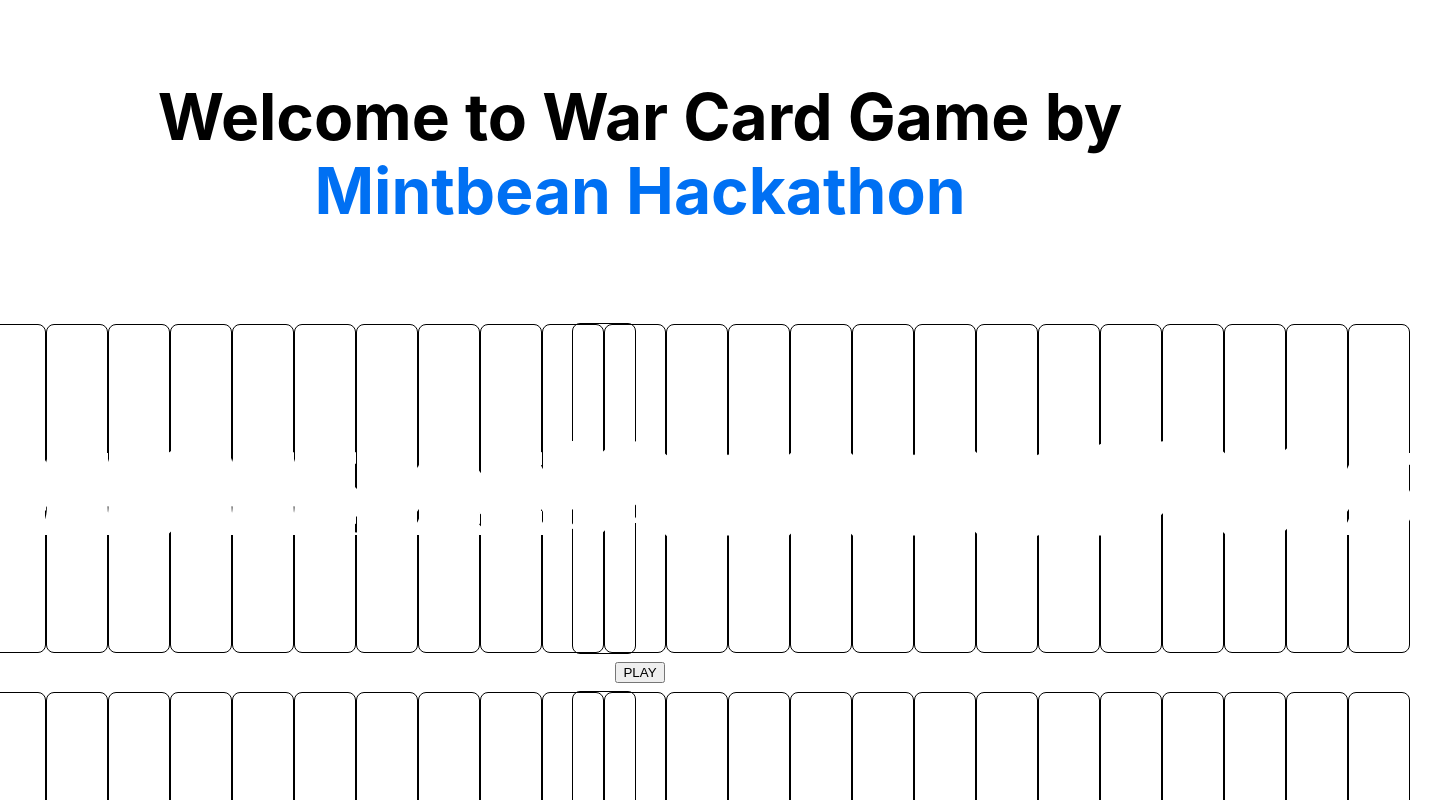
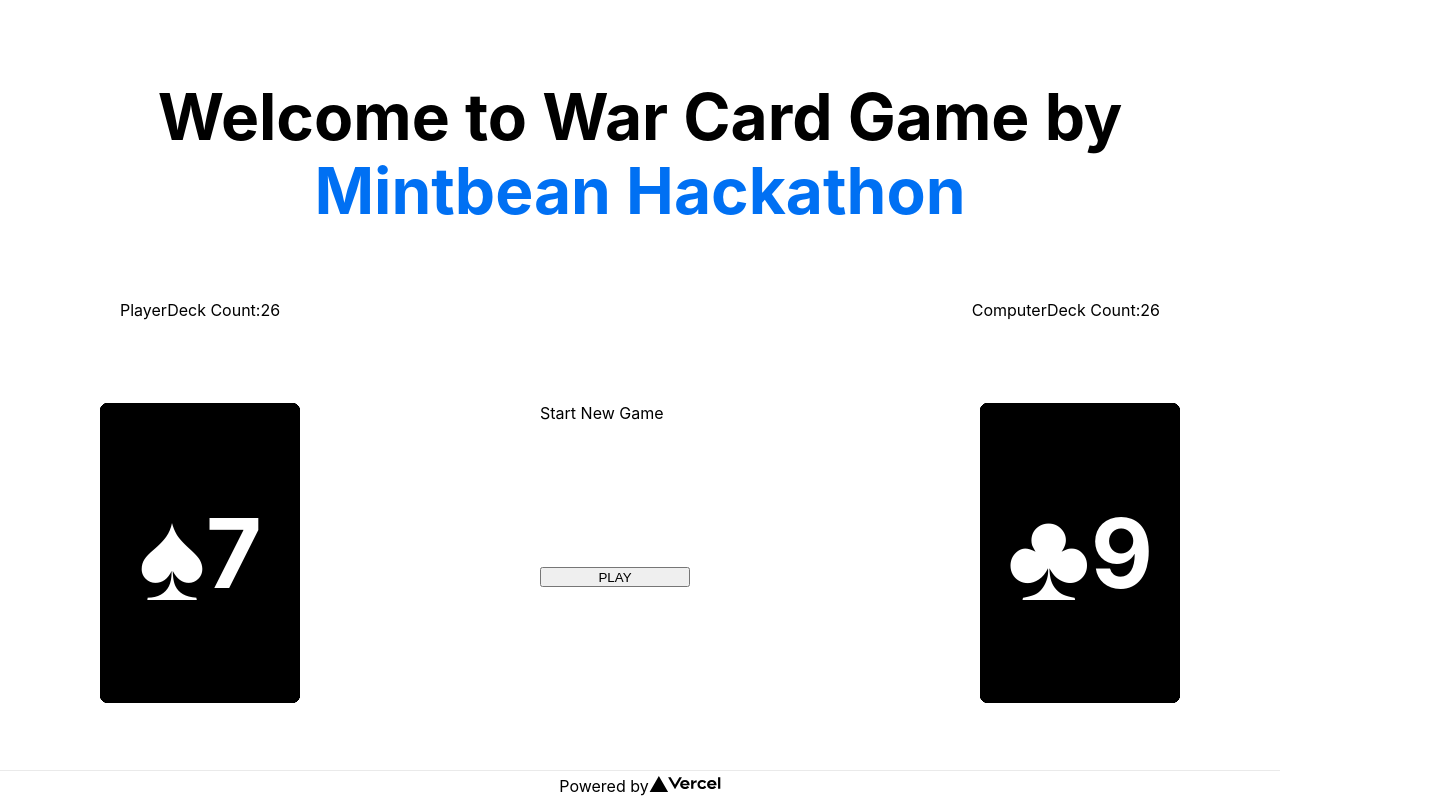
Before and after one commit to bhattibytes/thegameofwar, a Next.js app in the folder war-card-game/: page / in a window 1280 px wide. Shown: the top 800 px of the page, 1452 px wide, since content can reach past the window. Built offline with nearby package versions, Linux system fonts and the light colour scheme.

Commit message:
Implement - WarCardGame Logic and update CSS

```diff
--- a/war-card-game/components/Deck.js
+++ b/war-card-game/components/Deck.js
@@ -18,16 +18,18 @@
   Q: 12,
   K: 13,
   A: 14
-}
+};
+let playerWarArr = [];
+let computerWarArr = [];
 
-let inRound, stop, warTime
+let inRound, stop;
 
 function freshDeck () {
   return SUITS.flatMap(suit => {
     return VALUES.map((value) => {
-      return <Card suit={suit} value={value}/>
-    })
-  })
+      return <Card suit={suit} value={value} key={Math.random()}/>
+    });
+  });
 }
 
 class Deck extends React.Component {
@@ -41,12 +43,16 @@
     this.updateDeckCount = this.updateDeckCount.bind(this);
     this.isRoundWinner = this.isRoundWinner.bind(this);
     this.isGameOver = this.isGameOver.bind(this);
+    this.startGame = this.startGame.bind(this);
     this.state = {
-      play: '',
+      play: 'Start New Game',
+      warTime: false,
       playerDeck: [],
+      playerWar: [],
+      savePlayerCard: {},
       computerDeck: [],
-      playerWar: [],
       computerWar: [],
+      saveComputerCard: {},
       playerCardSlot: <div></div>,
       computerCardSlot: <div></div>,
       playerDeckElement: <div></div>,
@@ -57,31 +63,33 @@
   }
 
   componentDidMount() {
-    var newDeck = new Deck
+    let newDeck = new Deck;
+    this.shuffleDeck(newDeck);
     let newPlayer = newDeck.cards.slice(0, 26);
+    this.shuffleDeck(newPlayer);
     let newComputer = newDeck.cards.slice(26);
-    this.shuffleDeck(newPlayer);
     this.shuffleDeck(newComputer);
     this.setState({
-      computerCardSlot: document.querySelector(".computer-card-slot"),
-      playerCardSlot: document.querySelector(".player-card-slot"),
+      cardGameElement: document.querySelector(".cardGame"),
+      computerCardSlot: document.querySelector(".computer_card_slot"),
+      playerCardSlot: document.querySelector(".player_card_slot"),
       computerDeckElement: document.querySelector(".computerDeck"),
       playerDeckElement: document.querySelector(".playerDeck"),
       text: document.querySelector(".text"),
+      deck: document.querySelector(".deck"),
       playerDeck: newPlayer,
-      computerDeck: newComputer,
-      deck: newDeck
+      computerDeck: newComputer
     })
   }
 
   shuffleDeck (deck = this.cards) {
-    var randomIndx;
-    var save;
+    let randomIndx;
+    let save;
 
-    for (var i = 0; i < deck.length; i++) {
+    for (let i = 0; i < deck.length; i++) {
     randomIndx = Math.floor(Math.random() * deck.length);
       if (i = randomIndx) {
-        randomIndx = Math.floor(Math.random() * deck.length)
+        randomIndx = Math.floor(Math.random() * deck.length);
       }
       save = deck[i];
       deck[i] = deck[randomIndx];
@@ -91,152 +99,187 @@
   }
 
   playGame(e) {
+    if (this.isGameOver(this.state.playerDeck)) {
+      this.setState({
+        text: "You Lose!!"
+      })
+      stop = true;
+    } else if (this.isGameOver(this.state.computerDeck)) {
+      this.setState({
+        text: "You Win!!"
+      })
+      stop = true;
+    }
+    if (stop) {
+      this.startGame();
+    }
     e.preventDefault();
     if (stop) {
       this.startGame();
-      return
+      return;
     }
 
     if (inRound) {
-      this.cleanBeforeRound()
+      this.cleanBeforeRound();
     } else {
-      this.flipCards()
+      this.flipCards();
     }
   }
 
-  startGame () {
-    inRound = false
-    stop = false
+  async startGame () {
+    await this.setState({
+      play: 'Start New Game'
+    })
+    let newDeck = new Deck;
+    this.shuffleDeck(newDeck);
+    let newPlayer = newDeck.cards.slice(0, 26);
+    this.shuffleDeck(newPlayer);
+    let newComputer = newDeck.cards.slice(26);
+    this.shuffleDeck(newComputer);
+    this.setState({
+      cardGameElement: document.querySelector(".cardGame"),
+      computerCardSlot: document.querySelector(".computer_card_slot"),
+      playerCardSlot: document.querySelector(".player_card_slot"),
+      computerDeckElement: document.querySelector(".computerDeck"),
+      playerDeckElement: document.querySelector(".playerDeck"),
+      text: document.querySelector(".text"),
+      deck: document.querySelector(".deck"),
+      playerDeck: newPlayer,
+      computerDeck: newComputer
+    })
+    inRound = false;
+    stop = false;
 
-    this.cleanBeforeRound()
+    this.cleanBeforeRound();
   }
 
   cleanBeforeRound() {
-    inRound = false
+    inRound = false;
 
     this.setState({
-      computerCardSlot: "",
-      playerCardSlot: "",
-      text: ""
+      computerCardSlot: <div></div>,
+      playerCardSlot: <div></div>,
+      text: <div></div>
     })
 
-    this.updateDeckCount()
+    this.updateDeckCount();
   }
 
   async flipCards() {
-    inRound = true
+    inRound = true;
 
-    var playerCard = this.state.playerDeck[this.state.playerDeck.length - 1];
-    var computerCard = this.state.computerDeck[this.state.computerDeck.length - 1];
+    let playerCard = this.state.playerDeck[this.state.playerDeck.length - 1];
+    let computerCard = this.state.computerDeck[this.state.computerDeck.length - 1];
 
-    var updatePlayerDeck = this.state.playerDeck.slice(0, -1);
-    var updateComputerDeck = this.state.computerDeck.slice(0, -1);
+    let updatePlayerDeck = this.state.playerDeck.slice(0, -1);
+    let updateComputerDeck = this.state.computerDeck.slice(0, -1);
 
     await this.setState({
       playerDeck: this.shuffleDeck(updatePlayerDeck),
       computerDeck: this.shuffleDeck(updateComputerDeck)
     }, () => this.render());
 
-    var wonDeck = [];
-    var playerWarArr = [];
-    var computerWarArr = [];
+    let wonDeck = [];
 
-    console.log('Here Players Deck--->', this.state.playerDeck.length)
-    console.log('Here Computers Deck--->', this.state.computerDeck.length)
-    console.log('Here PlayerWAR Deck--->', this.state.playerWar.length)
-    console.log('Here ComputerWAR Deck--->', this.state.computerWar.length)
+    this.updateDeckCount();
 
-    this.updateDeckCount()
+    if (this.state.warTime) {
+      playerWarArr.push(...this.state.playerDeck.slice(0, 3), this.state.savePlayerCard);
+      computerWarArr.push(...this.state.computerDeck.slice(0, 3), this.state.saveComputerCard);
 
-    if (this.isRoundWinner(playerCard, computerCard)) {
-      if (warTime) {
-        warTime = false;
+      await this.setState({
+        playerDeck: this.state.playerDeck.slice(3),
+        computerDeck: this.state.computerDeck.slice(3),
+        playerWar: playerWarArr,
+        computerWar: computerWarArr,
+        savePlayerCard: {},
+        saveComputerCard: {},
+        warTime: !this.state.warTime
+      }, () => this.render())
+
+        playerWarArr = [];
+        computerWarArr = [];
+
+      if (this.isRoundWinner(playerCard, computerCard)) {
         await wonDeck.push(playerCard, computerCard, ...this.state.playerWar, ...this.state.computerWar);
         await this.setState({
-          play: "WAR WINNER",
+          play: "PLAYER WINS WAR",
           playerDeck: this.shuffleDeck(this.state.playerDeck.concat(wonDeck)),
           playerWar: [],
           computerWar: []
         }, () => this.render());
-      } else {
-        wonDeck.push(playerCard, computerCard);
-        await this.setState({
-          play: "Win",
-          playerDeck: this.shuffleDeck(this.state.playerDeck.concat(wonDeck))
-        }, () => this.render())
-      }
-    } else if (this.isRoundWinner(computerCard, playerCard)) {
-      if (warTime) {
-        warTime = false;
+
+      } else if (this.isRoundWinner(computerCard, playerCard)) {
         await wonDeck.push(playerCard, computerCard, ...this.state.playerWar, ...this.state.computerWar);
         await this.setState({
-          play: "WAR LOOSER",
+          play: "COMPUTER WINS WAR",
           computerDeck: this.shuffleDeck(this.state.computerDeck.concat(wonDeck)),
           playerWar: [],
           computerWar: []
         }, () => this.render())
       }
-      wonDeck.push(playerCard, computerCard);
+    } else if (this.isRoundWinner(playerCard, computerCard)) {
+      await wonDeck.push(playerCard, computerCard);
       await this.setState({
-        play: "Loose",
+        play: "Player Wins Round!",
+        playerDeck: this.shuffleDeck(this.state.playerDeck.concat(wonDeck))
+      }, () => this.render())
+
+    } else if (this.isRoundWinner(computerCard, playerCard)) {
+      await wonDeck.push(playerCard, computerCard);
+      await this.setState({
+        play: "Computer Wins Round!",
         computerDeck: this.shuffleDeck(this.state.computerDeck.concat(wonDeck))
       }, () => this.render())
+
     } else {
-      wonDeck.push(playerCard, computerCard)
-      playerWarArr.concat(this.state.playerDeck.slice(0, 3))
-      computerWarArr.concat(this.state.computerDeck.slice(0, 3))
-      await this.setState({
-        playerDeck: this.state.playerDeck.slice(3),
-        computerDeck: this.state.computerDeck.slice(3),
-        play: 'GAME OVER',
-        playerWar: this.state.playerWar.concat(playerWarArr),
-        computerWar: this.state.computerWar.concat(computerWarArr)
+      this.setState({
+        warTime: !this.state.warTime,
+        savePlayerCard: playerCard,
+        saveComputerCard: computerCard
       }, () => this.render())
-      warTime = true
       return this.flipCards();
-    }
-
-    if (this.isGameOver(this.state.playerDeck)) {
-      this.setState({
-        text: "You Lose!!"
-      })
-      stop = true
-    } else if (this.isGameOver(this.state.computerDeck)) {
-      this.setState({
-        text: "You Win!!"
-      })
-      stop = true
     }
   }
 
   updateDeckCount() {
     this.setState({
-      computerDeckElement: this.state.computerDeck.numberOfCards,
-      playerDeckElement: this.state.playerDeck.numberOfCards
+      computerDeckElement: this.state.computerDeck.length,
+      playerDeckElement: this.state.playerDeck.length
     })
   }
 
   isRoundWinner(cardOne, cardTwo) {
-    console.log('Here is card ONE--->', cardOne.props, 'Here is card TWO--->', cardTwo.props)
-    return CARD_VALUE_MAP[cardOne.props.value] > CARD_VALUE_MAP[cardTwo.props.value]
+    if (cardOne && cardTwo) {
+      return CARD_VALUE_MAP[cardOne.props.value] > CARD_VALUE_MAP[cardTwo.props.value];
+    } else {
+      this.setState({
+        play: 'GAME OVER'
+      })
+      return
+    }
   }
 
   isGameOver(deck) {
-    return deck.numberOfCards === 0
+    return deck.length === 0;
   }
 
   render () {
     return (
       <div className={styles.cardGame}>
-        <div className={styles.playerDeck, styles.deck}>
+        <div className={styles.playerDeckCount}>PlayerDeck Count:{this.state.playerDeck.length}</div>
+        <div className={styles.playerDeck}>
           {this.state.playerDeck}
         </div>
-        <div className="player-card-slot card-slot"></div>
-        <div className={styles.text}> {this.state.play} <button onClick={this.playGame}>PLAY</button></div>
-        <div className={styles.computerDeck, styles.deck}>
+
+        <div className={styles.text}> {this.state.play}</div>
+        {this.state.play === 'GAME OVER' ? null : <button onClick={this.playGame}>PLAY</button>}<br></br>{this.state.play === 'GAME OVER' ? <button onClick={this.startGame}>RESET</button> : null }
+
+        <div className={styles.computerDeckCount}>ComputerDeck Count:{this.state.computerDeck.length}</div>
+        <div className={styles.computerDeck}>
           {this.state.computerDeck}
         </div>
-        <div className="computer-card-slot card-slot"></div>
+
       </div>
     )
   }
--- a/war-card-game/styles/Home.module.css
+++ b/war-card-game/styles/Home.module.css
@@ -9,8 +9,8 @@
 
 .cardGame {
   margin: 0;
+  height: 500px;
   display: grid;
-  grid-template-columns: repeat(2, 4rem);
   grid-template-rows: 7rem, 2rem, 7rem;
   gap: 0.5rem;
   cursor: pointer;
@@ -19,8 +19,10 @@
 }
 
 .deck {
-  height: 100%;
-  width: 100%;
+  position: absolute;
+  left: 200px;
+  height: 300px;
+  width: 200px;
   border: 1px solid black;
   display: flex;
   justify-content: center;
@@ -31,59 +33,71 @@
   user-select: none;
 }
 
+.computerDeckCount {
+  position: absolute;
+  right: 120px;
+  top: 300px;
+}
+
 .computerDeck {
-  background-color: green;
   position: absolute;
+  width: 200px;
+  height: 300px;
+  right: 100px;
+  margin-bottom: -300px;
+}
+
+.playerDeckCount {
+  position: absolute;
+  left: 120px;
+  top: 300px;
 }
 
 .playerDeck {
-  background-color: blue;
   position: absolute;
+  width: 200px;
+  height: 300px;
+  left: 100px;
+  margin-bottom: -300px;
+}
+
+.player_card_slot {
+  position: absolute;
+  right: 300px;
+  width: 200px;
+  height: 300px;
+  margin-bottom: -300px;
+  background-color: dodgerblue;
+}
+
+.computer_card_slot {
+  position: absolute;
+  right: 300px;
+  top: 600px;
+  width: 200px;
+  height: 300px;
+  margin-bottom: -300px;
+  background-color: darkred;
 }
 
 .text {
-  grid-column: span 2;
   display: flex;
-  justify-content: center;
-  align-items: center;
+  align-items: flex-start;
+  width: 200px;
 }
 
 .card {
-  position: relative;
-  height: 100%;
-  width: 100%;
+  position: absolute;
+  height: 300px;
+  width: 200px;
   border: 1px solid black;
   border-radius: .5rem;
   display: flex;
   justify-content: center;
   align-items: center;
   font-size: 4rem;
-}
-
-.card.red {
-  color: red;
-}
-
-.card.black {
-  color: black;
-}
-
-.card::before,
-.card::after {
-  position: absolute;
-  content: attr(data-value);
-  font-size: 1rem;
-}
-
-.card::before {
-  top: .5rem;
-  left: .5rem
-}
-
-.card::after {
-  bottom: .5rem;
-  right: .5rem;
-  transform: rotate(180deg);
+  background-color: black;
+  color: white;
 }
 
 .main {
@@ -94,11 +108,16 @@
   flex-direction: column;
   justify-content: center;
   align-items: center;
+  margin-bottom: 5rem;
 }
 
 .footer {
+  position: fixed;
+  bottom: 0;
+  left: 0;
+  right: 0;
   width: 100%;
-  height: 100px;
+  height: 30px;
   border-top: 1px solid #eaeaea;
   display: flex;
   justify-content: center;
@@ -134,13 +153,6 @@
   text-align: center;
 }
 
-.card:hover,
-.card:focus,
-.card:active {
-  color: #0070f3;
-  border-color: #0070f3;
-}
-
 
 @media (max-width: 600px) {
   .grid {
--- a/war-card-game/styles/globals.css
+++ b/war-card-game/styles/globals.css
@@ -13,3 +13,12 @@
 *, *::after, *::before {
   box-sizing: border-box;
 }
+
+
+button {
+  display: inline-block;
+  left: 520px;
+  height: 20px;
+  top: 500px;
+  width: 150px;
+}
```
Also changed, not shown: 1 other file (tests, documents, lock files or other folders).
